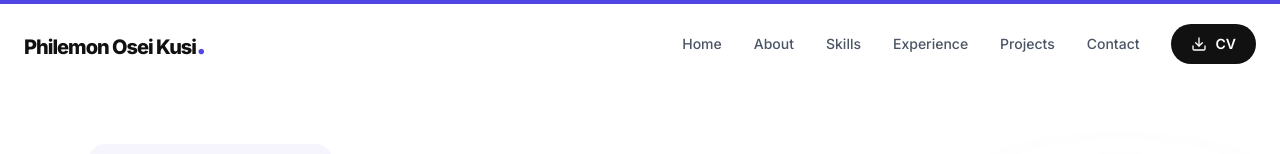
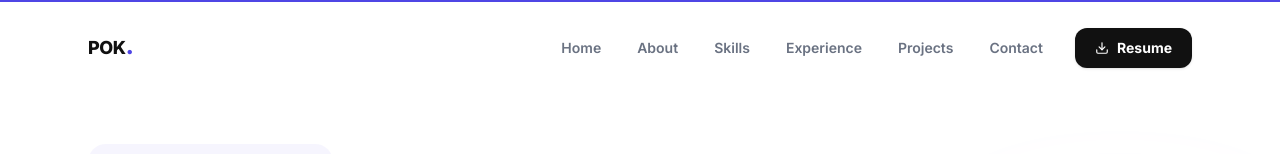
Before and after one commit to Philemon12421/Philemon-Portfolio, a React (Vite) app: page / in a window 1280 px wide. Shown: the top 154 px of the page. Built offline with nearby package versions, Linux system fonts and the light colour scheme.

Commit message:
Update Navbar.tsx

```diff
--- a/src/components/Navbar.tsx
+++ b/src/components/Navbar.tsx
@@ -10,51 +10,64 @@ export const Navbar = () => {
   const scaleX = useSpring(scrollYProgress, {
     stiffness: 100,
     damping: 30,
-    restDelta: 0.001
+    restDelta: 0.001,
   });
 
   useEffect(() => {
-    const handleScroll = () => {
-      setScrolled(window.scrollY > 50);
-    };
+    const handleScroll = () => setScrolled(window.scrollY > 60);
     window.addEventListener('scroll', handleScroll);
     return () => window.removeEventListener('scroll', handleScroll);
   }, []);
 
+  const scrollTo = (href: string) => {
+    if (href === '#') {
+      window.scrollTo({ top: 0, behavior: 'smooth' });
+    } else {
+      document.querySelector(href)?.scrollIntoView({ behavior: 'smooth' });
+    }
+  };
+
   return (
     <>
+      {/* Scroll Progress Bar */}
+      <motion.div
+        className="fixed top-0 left-0 right-0 h-[2px] bg-accent origin-left z-[60]"
+        style={{ scaleX }}
+      />
+
       <header
-        className={`fixed top-0 left-0 right-0 z-50 transition-all duration-300 ${
-          scrolled ? 'bg-white/80 backdrop-blur-md py-4 shadow-sm' : 'bg-transparent py-6'
+        className={`fixed top-0 left-0 right-0 z-50 transition-all duration-500 ${
+          scrolled
+            ? 'bg-white/90 backdrop-blur-lg py-4 border-b border-gray-100/80 shadow-[0_1px_20px_rgba(0,0,0,0.06)]'
+            : 'bg-transparent py-7'
         }`}
       >
-        <div className="container mx-auto px-6 flex justify-between items-center">
+        <div className="container mx-auto px-6 max-w-6xl flex justify-between items-center">
+          {/* Logo */}
           <motion.a
             href="#"
             initial={{ opacity: 0, x: -20 }}
             animate={{ opacity: 1, x: 0 }}
-            className="text-xl font-black tracking-tighter text-brand"
+            transition={{ duration: 0.5 }}
+            onClick={(e) => { e.preventDefault(); scrollTo('#'); }}
+            className="text-lg font-black tracking-tight text-brand"
           >
-            Philemon Osei Kusi<span className="text-accent text-3xl leading-none">.</span>
+            POK<span className="text-accent text-2xl leading-none">.</span>
           </motion.a>
 
-          {/* Desktop Navigation */}
-          <nav className="hidden md:flex items-center space-x-8">
+          {/* Desktop Nav */}
+          <nav className="hidden md:flex items-center gap-1">
             {navigation.map((item, i) => (
               <motion.a
                 key={item.name}
                 href={item.href}
                 initial={{ opacity: 0, y: -10 }}
                 animate={{ opacity: 1, y: 0 }}
-                transition={{ delay: i * 0.1 }}
-                className="text-sm font-medium text-gray-600 hover:text-brand transition-colors"
+                transition={{ delay: i * 0.08 }}
+                className="px-4 py-2 text-sm font-semibold text-gray-500 hover:text-brand rounded-xl hover:bg-gray-50 transition-all duration-200"
                 onClick={(e) => {
                   e.preventDefault();
-                  if (item.href === '#') {
-                    window.scrollTo({ top: 0, behavior: 'smooth' });
-                  } else {
-                    document.querySelector(item.href)?.scrollIntoView({ behavior: 'smooth' });
-                  }
+                  scrollTo(item.href);
                 }}
               >
                 {item.name}
@@ -65,65 +78,63 @@ export const Navbar = () => {
               initial={{ opacity: 0, scale: 0.9 }}
               animate={{ opacity: 1, scale: 1 }}
               transition={{ delay: 0.5 }}
-              className="px-5 py-2.5 bg-brand text-white text-sm font-semibold rounded-full hover:bg-brand/90 transition-all flex items-center gap-2"
+              className="ml-3 px-5 py-2.5 bg-brand text-white text-sm font-bold rounded-xl hover:bg-brand/90 transition-all flex items-center gap-2 shadow-sm hover:shadow-md active:scale-[0.97]"
             >
-              <Download size={16} />
-              CV
+              <Download size={14} />
+              Resume
             </motion.a>
           </nav>
 
           {/* Mobile Toggle */}
           <button
-            className="md:hidden text-brand p-2"
+            className="md:hidden text-brand p-2 rounded-lg hover:bg-gray-100 transition-colors"
             onClick={() => setIsOpen(!isOpen)}
+            aria-label="Toggle menu"
           >
-            {isOpen ? <X size={24} /> : <Menu size={24} />}
+            {isOpen ? <X size={22} /> : <Menu size={22} />}
           </button>
         </div>
-
-        {/* Scroll Progress Bar */}
-        <motion.div
-          className="fixed top-0 left-0 right-0 h-1 bg-accent origin-left z-[60]"
-          style={{ scaleX }}
-        />
       </header>
 
       {/* Mobile Menu */}
       <AnimatePresence>
         {isOpen && (
           <motion.div
-            initial={{ opacity: 0, y: -20 }}
+            initial={{ opacity: 0, y: -10 }}
             animate={{ opacity: 1, y: 0 }}
-            exit={{ opacity: 0, y: -20 }}
-            className="fixed inset-0 z-40 md:hidden pt-24 pb-12 px-6 bg-white"
+            exit={{ opacity: 0, y: -10 }}
+            transition={{ duration: 0.2 }}
+            className="fixed inset-0 z-40 md:hidden pt-20 pb-10 px-6 bg-white/98 backdrop-blur-md"
           >
-            <nav className="flex flex-col space-y-8 items-center text-center">
-              {navigation.map((item) => (
-                <a
+            <nav className="flex flex-col items-center gap-2 mt-8">
+              {navigation.map((item, i) => (
+                <motion.a
                   key={item.name}
                   href={item.href}
-                  className="text-2xl font-bold text-gray-800 hover:text-accent"
+                  initial={{ opacity: 0, y: 10 }}
+                  animate={{ opacity: 1, y: 0 }}
+                  transition={{ delay: i * 0.05 }}
+                  className="w-full text-center py-4 text-xl font-bold text-gray-700 hover:text-accent transition-colors border-b border-gray-100 last:border-0"
                   onClick={(e) => {
                     e.preventDefault();
-                    if (item.href === '#') {
-                      window.scrollTo({ top: 0, behavior: 'smooth' });
-                    } else {
-                      document.querySelector(item.href)?.scrollIntoView({ behavior: 'smooth' });
-                    }
+                    scrollTo(item.href);
                     setIsOpen(false);
                   }}
                 >
                   {item.name}
-                </a>
+                </motion.a>
               ))}
-              <a
+              <motion.a
                 href="/cv.pdf"
-                className="px-8 py-4 bg-accent text-white font-bold rounded-xl flex items-center gap-3 text-xl"
+                initial={{ opacity: 0, y: 10 }}
+                animate={{ opacity: 1, y: 0 }}
+                transition={{ delay: 0.35 }}
+                className="mt-6 w-full py-4 bg-brand text-white font-bold rounded-2xl flex items-center justify-center gap-3 text-lg"
                 onClick={() => setIsOpen(false)}
               >
-                <Download size={24} />
-                Download CV
-              </a>
+                <Download size={20} />
+                Download Resume
+              </motion.a>
             </nav>
           </motion.div>
         )}
```
